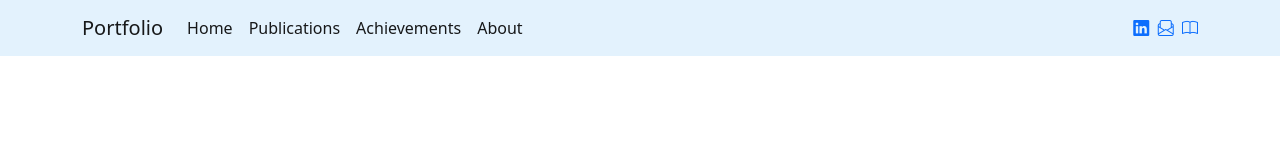
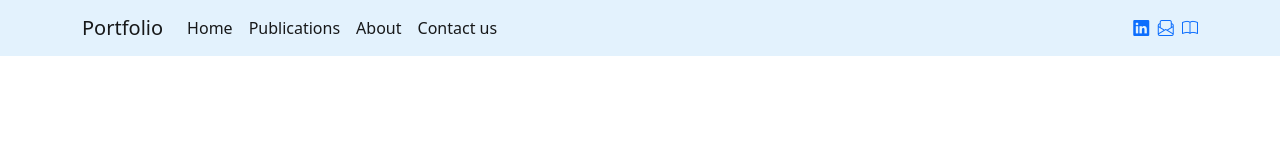
Before and after one commit to Dinesh-sankar/VigneshPortfolioAngular, an Angular app: page / in a window 1280 px wide. Shown: the top 160 px of the page. Built offline with nearby package versions, Linux system fonts and the light colour scheme.

Commit message:
Modified the nav links

```diff
--- a/src/app/navbar/navbar.component.html
+++ b/src/app/navbar/navbar.component.html
@@ -13,10 +13,10 @@
               <a class="nav-link active text_color" aria-current="page" routerLink="/publications">{{navbarLink2}}</a>
             </li>
             <li class="nav-item">
-              <a class="nav-link active text_color" aria-current="page" routerLink="/achievements">{{navbarLink3}}</a>
+              <a class="nav-link active text_color" aria-current="page" routerLink="/about">{{navbarLink3}}</a>
             </li>
             <li class="nav-item">
-              <a class="nav-link active text_color" aria-current="page" routerLink="/about">{{navbarLink4}}</a>
+              <a class="nav-link active text_color" aria-current="page" routerLink="/contact_us">{{navbarLink4}}</a>
             </li>
           </ul>
       </div>
--- a/src/app/navbar/navbar.component.ts
+++ b/src/app/navbar/navbar.component.ts
@@ -14,7 +14,7 @@ export class NavbarComponent implements OnInit {
 
   navbarLink1:string = "Home";
   navbarLink2:string = "Publications";
-  navbarLink3:string = "Achievements";
-  navbarLink4:string = "About";
+  navbarLink3:string = "About";
+  navbarLink4:string = "Contact us";
   popupMessage:string = "Hi, Welcome to Vigneshwaran's Portfolio";
 }
```
